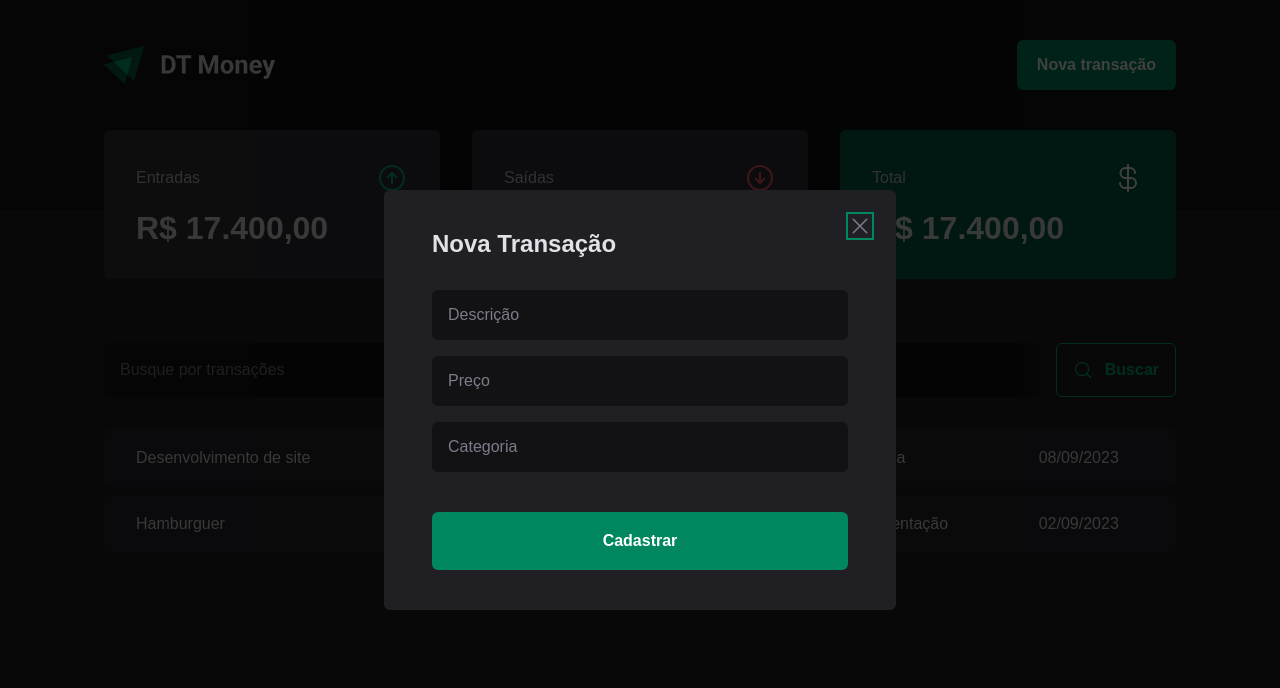
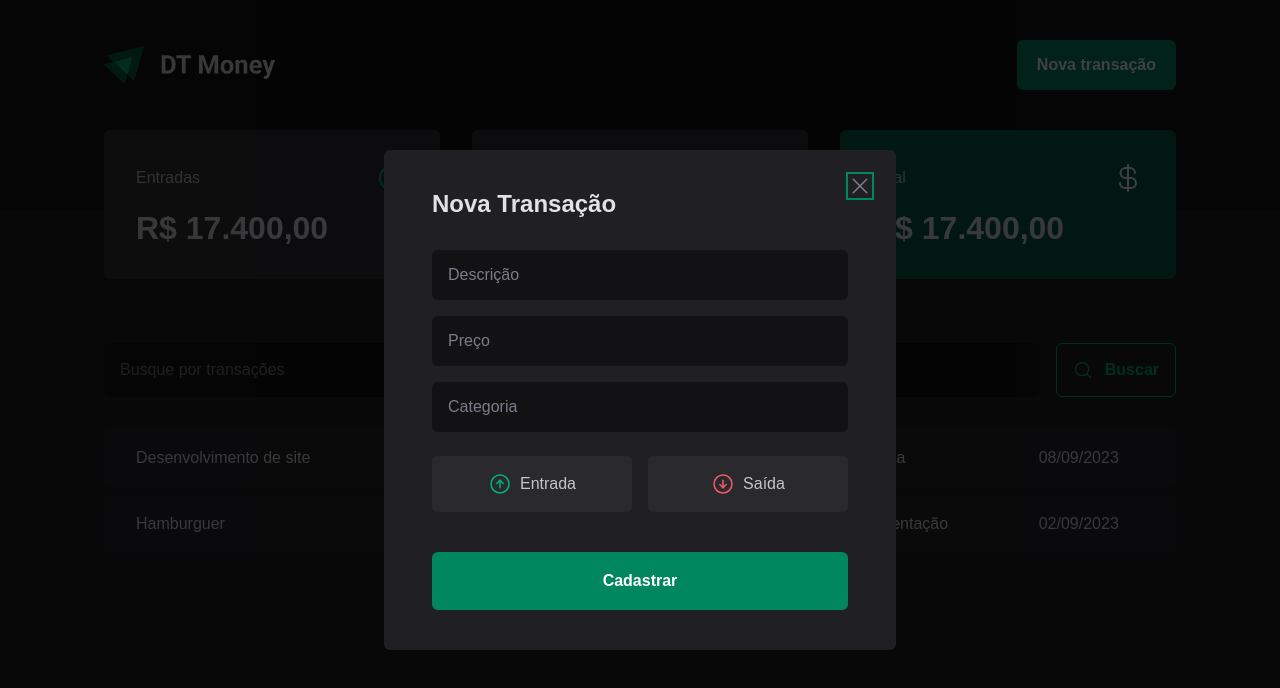
Before and after one commit to caiofelipe97/ignite-dt-money, a React (Vite) app: page / in a window 1280 px wide. Both pictures are taken after a click on the button "Nova transação". Shown: the top 688 px of the page. Built offline with nearby package versions, Linux system fonts and the light colour scheme.

Commit message:
Add income and outcome buttons

```diff
--- a/src/components/NewTransactionModal/index.tsx
+++ b/src/components/NewTransactionModal/index.tsx
@@ -1,6 +1,12 @@
 import * as Dialog from "@radix-ui/react-dialog";
-import { CloseButton, Content, Overlay } from "./styles";
-import { X } from "phosphor-react";
+import {
+  CloseButton,
+  Content,
+  Overlay,
+  TransactionType,
+  TransactionTypeButton,
+} from "./styles";
+import { ArrowCircleDown, ArrowCircleUp, X } from "phosphor-react";
 
 export function NewTransactionModal() {
   return (
@@ -15,6 +21,16 @@
           <input type="text" placeholder="Descrição" required />
           <input type="number" placeholder="Preço" required />
           <input type="text" placeholder="Categoria" required />
+          <TransactionType>
+            <TransactionTypeButton variant="income">
+              <ArrowCircleUp size={24} />
+              Entrada
+            </TransactionTypeButton>
+            <TransactionTypeButton variant="outcome">
+              <ArrowCircleDown size={24} />
+              Saída
+            </TransactionTypeButton>
+          </TransactionType>
           <button type="submit">Cadastrar</button>
         </form>
       </Content>
--- a/src/components/NewTransactionModal/styles.ts
+++ b/src/components/NewTransactionModal/styles.ts
@@ -71,3 +71,34 @@
 
   color: ${(props) => props.theme["gray-500"]};
 `;
+
+export const TransactionType = styled.div`
+  display: grid;
+  grid-template-columns: repeat(2, 1fr);
+  gap: 1rem;
+  margin-top: 0.5rem;
+`;
+
+interface TransactionTypeButtonProps {
+  variant: "income" | "outcome";
+}
+
+export const TransactionTypeButton = styled.button<TransactionTypeButtonProps>`
+  background: ${(props) => props.theme["gray-700"]};
+  padding: 1rem;
+  display: flex;
+  align-items: center;
+  justify-content: center;
+  gap: 0.5rem;
+  border-radius: 6px;
+  cursor: pointer;
+  border: 0;
+  color: ${(props) => props.theme["gray-300"]};
+
+  svg {
+    color: ${(props) =>
+      props.variant === "income"
+        ? props.theme["green-300"]
+        : props.theme["red-300"]};
+  }
+`;
```
